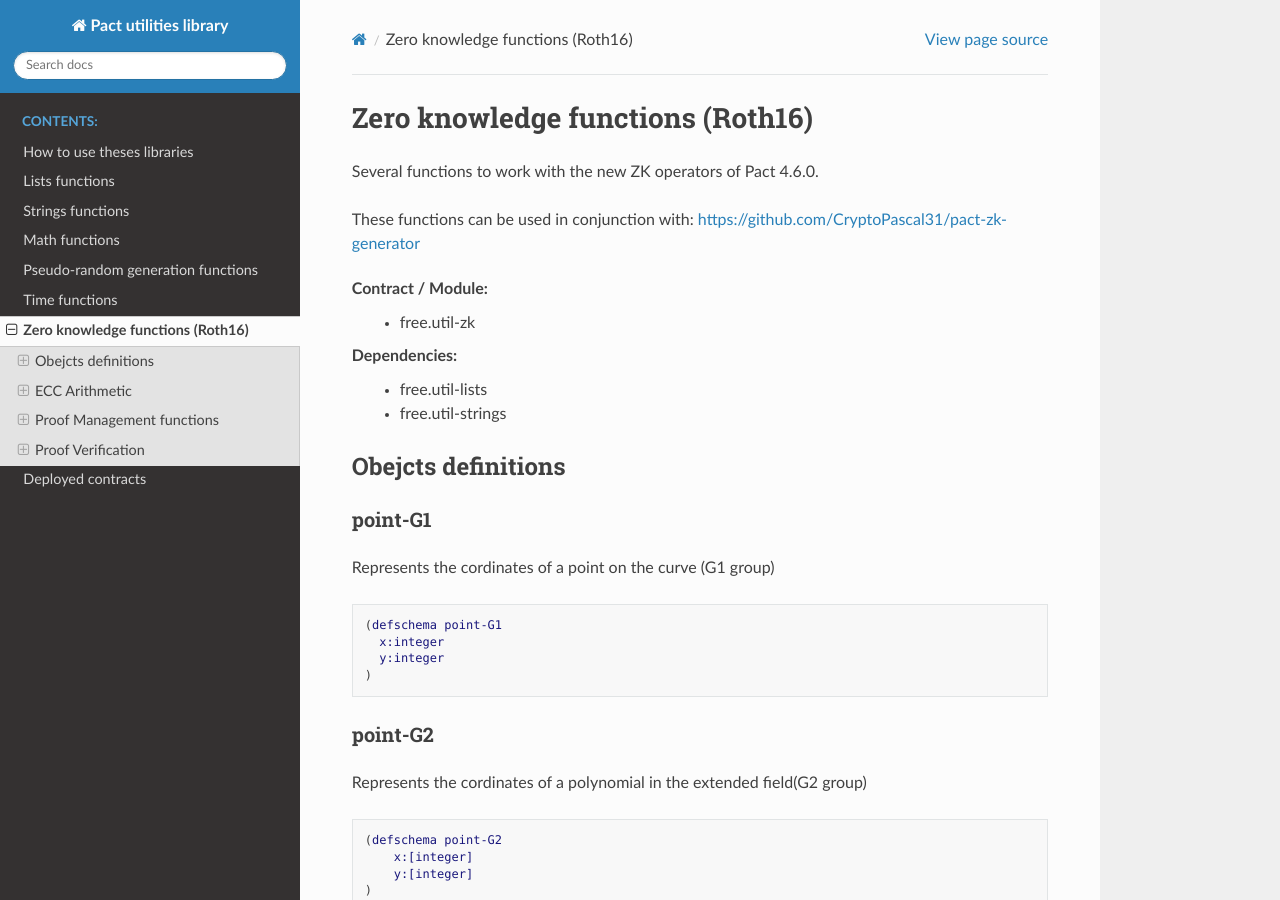
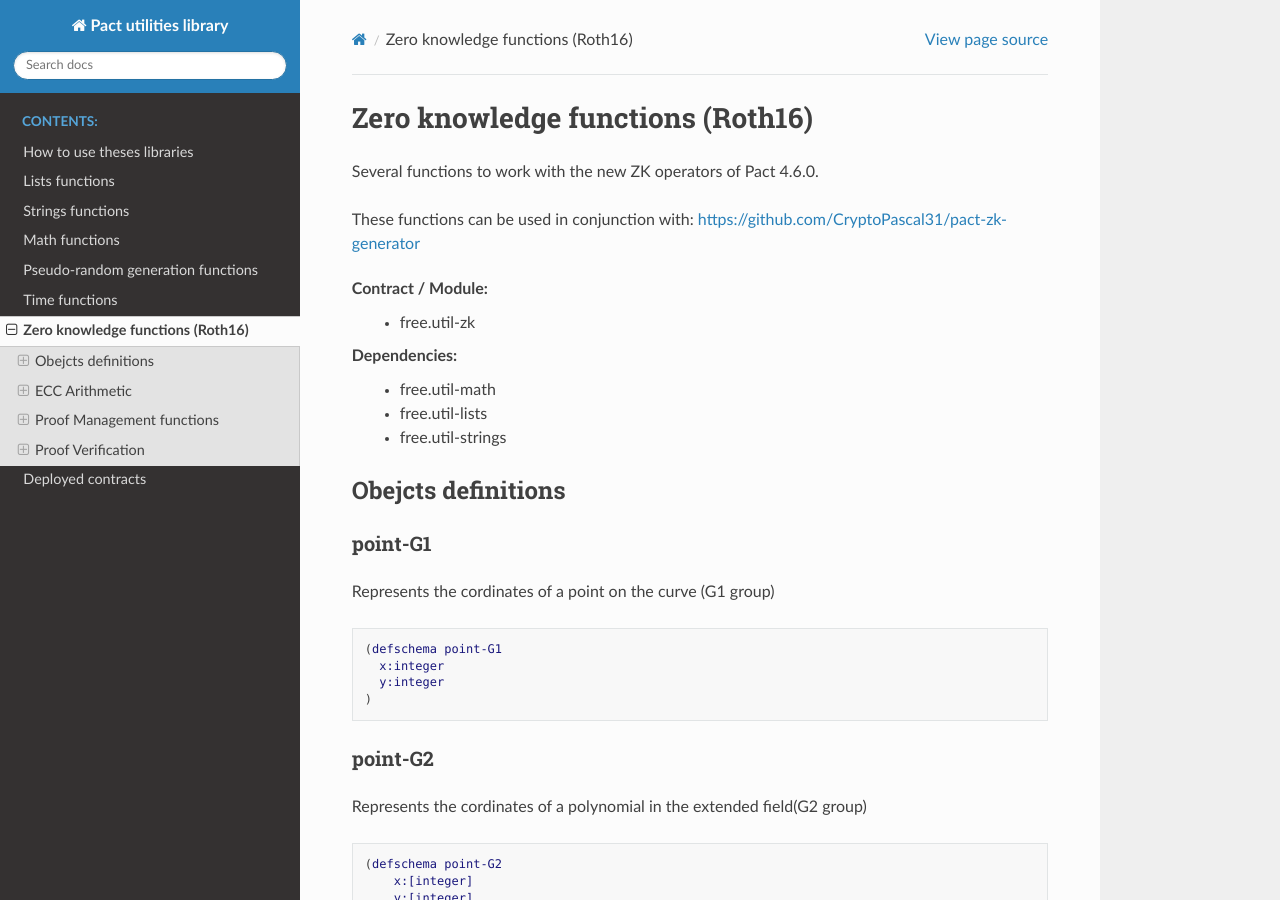
Before and after one commit to CryptoPascal31/pact-util-lib, a Sphinx documentation site: the page built from docs/source/util-zk.rst, in a window 1280 px wide and 900 px high. Built offline with Sphinx 7.4.7 and the Read the Docs theme 2.0.0, drawn with Linux system fonts in a browser that asks for light colours.

```diff
--- a/docs/source/util-zk.rst
+++ b/docs/source/util-zk.rst
@@ -9,6 +9,7 @@
   * free.util-zk
 
 **Dependencies:**
+  * free.util-math
   * free.util-lists
   * free.util-strings
 
```
Also changed, not shown: 2 other files.
